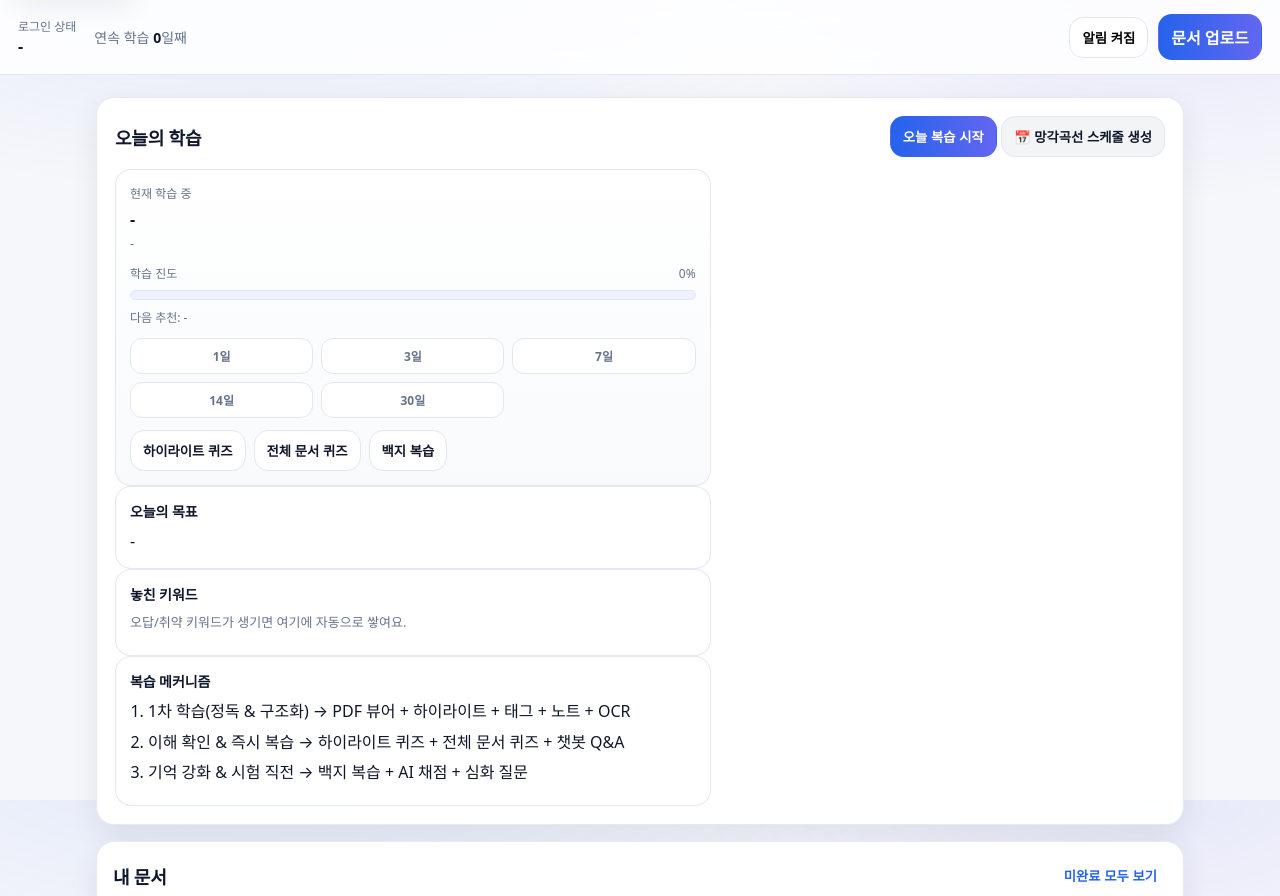
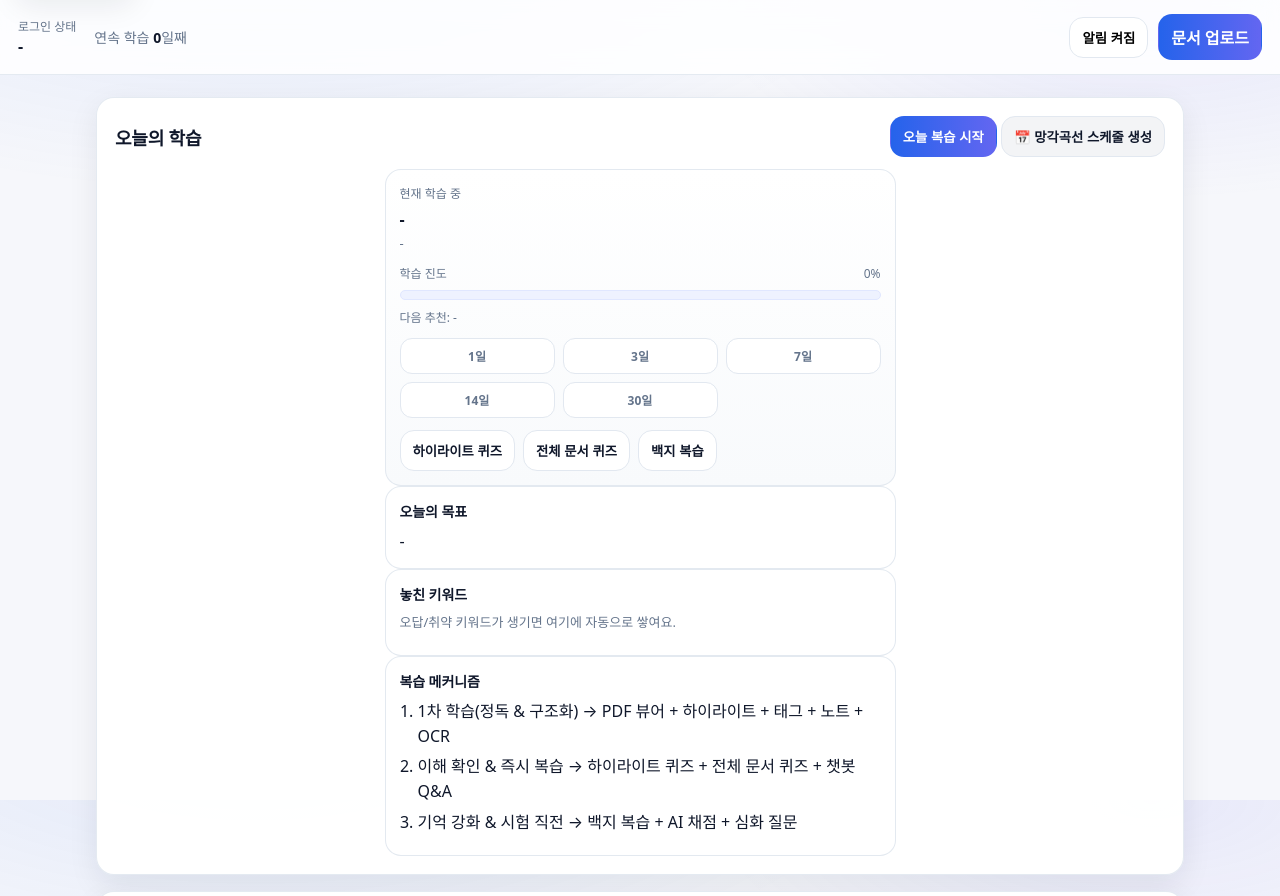
Before and after one commit to yenadaa/mybook-project, a website: page public/home.html in a window 1280 px wide. Shown: the top 896 px of the page. Drawn offline with Linux system fonts and the light colour scheme; no server answers.

Commit message:
홈/챗봇 오류 수정

```diff
--- a/public/fronted/css/home.css
+++ b/public/fronted/css/home.css
@@ -84,9 +84,10 @@ body{
 
 .hero-grid{
   display:grid;
-  grid-template-columns: 1.15fr .85fr;
+  grid-template-columns: 1fr 2fr 1fr;
   gap:14px;
 }
+.hero-left{grid-column: 2;}
 @media (max-width: 920px){
   .hero-grid{grid-template-columns:1fr}
 }
```
Also changed, not shown: public/main.css (+4 -4 lines).
